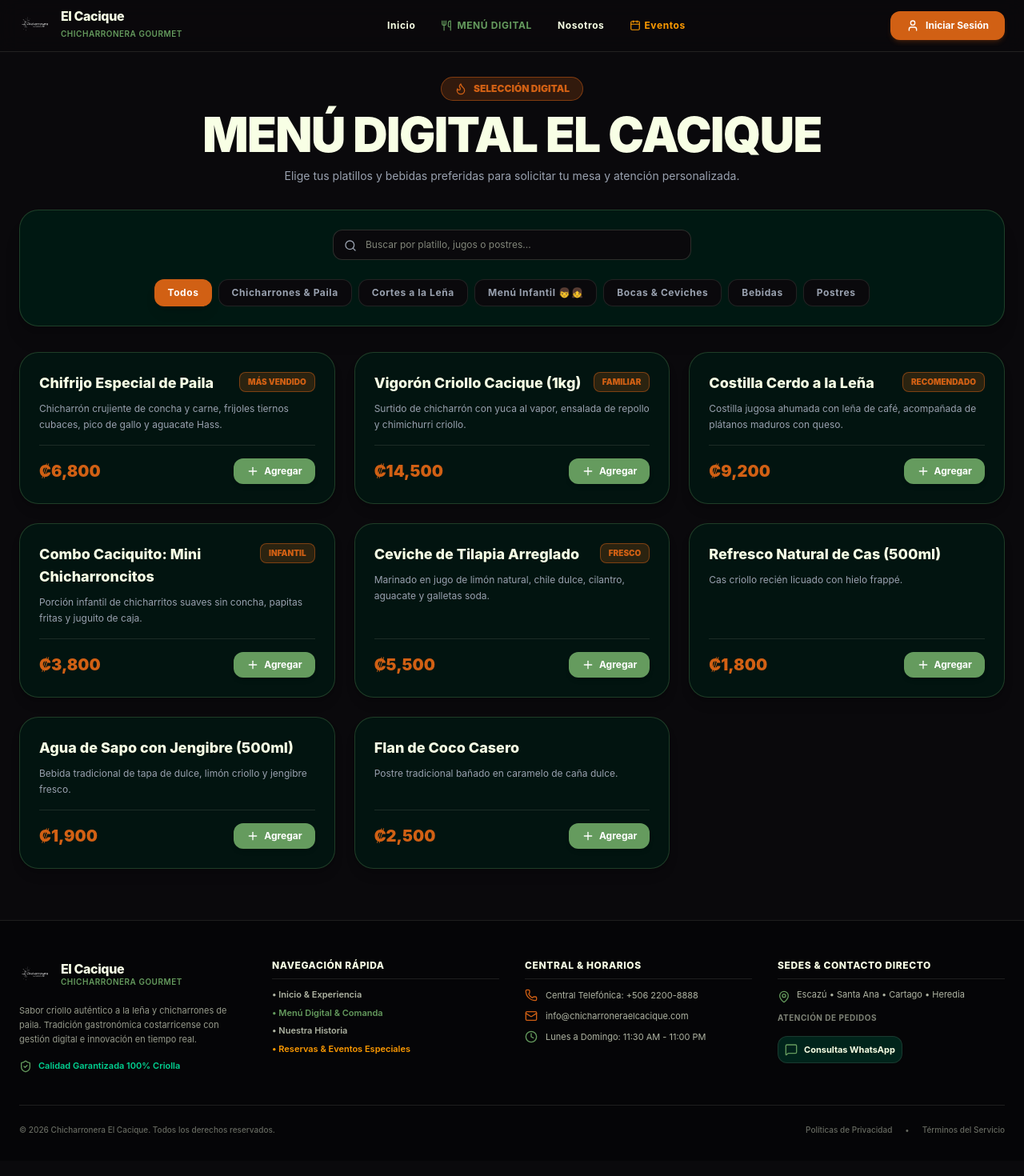
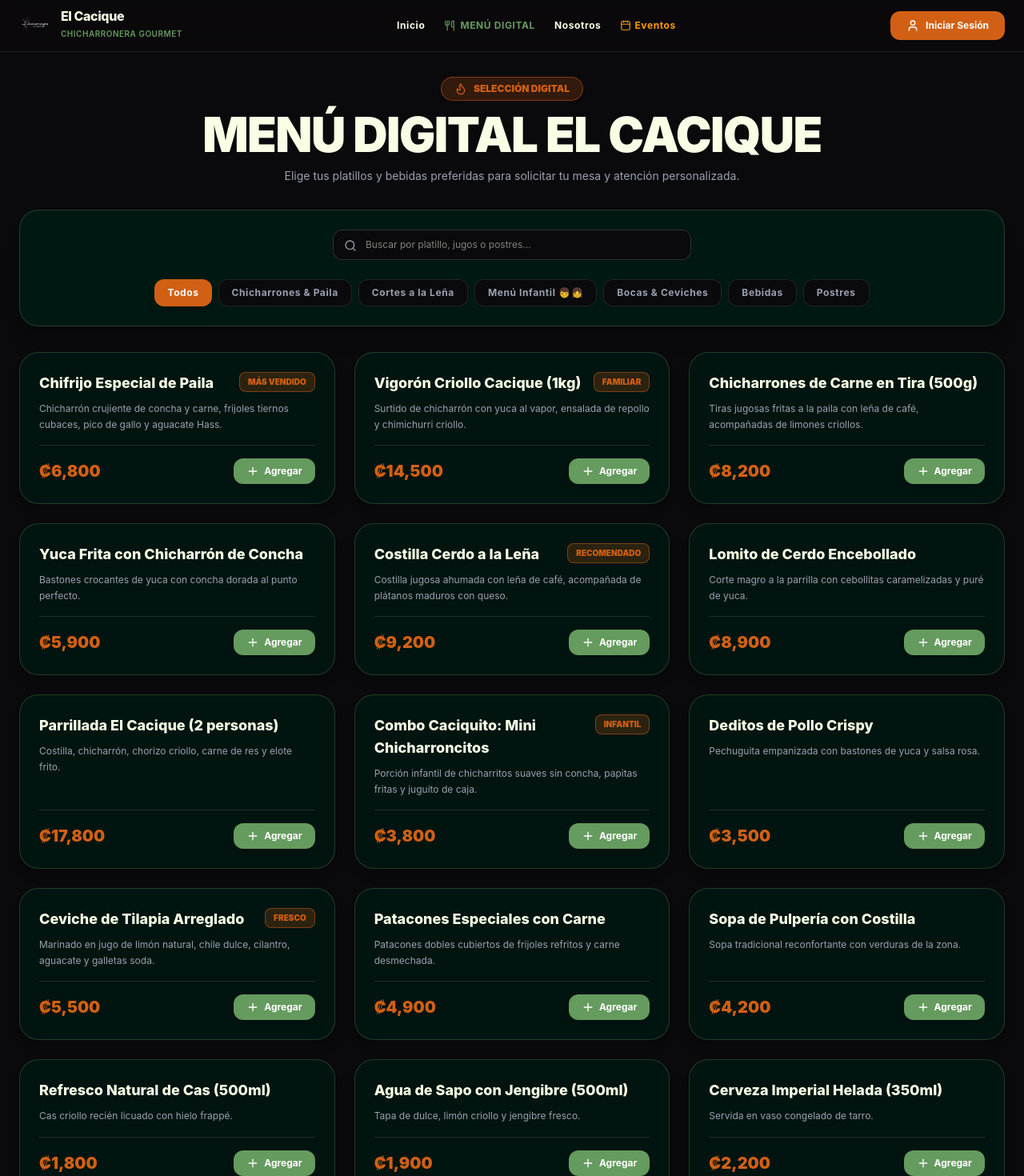
Before and after one commit to AngelDST13/Proyecto-Restaurante, a React (Vite) app: page /menu in a window 1280 px wide. Shown: the top 1470 px of the page at 80% size. Built offline with nearby package versions, Linux system fonts and the light colour scheme; the HTML template or start-up script is replaced by a standard one.

Commit message:
feat: modulo KDS de cocina con tiempos promedio por comensal, corrección de autocompletado en login, cuentas de meseros ampliadas por sede y flujo json para n8n

```diff
--- a/src/components/Navbar.jsx
+++ b/src/components/Navbar.jsx
@@ -1,7 +1,7 @@
 import { useState } from 'react';
 import { Link, useNavigate, useLocation } from 'react-router-dom';
 import { useAuth } from '../context/AuthContext';
-import { Utensils, LogOut, Menu as MenuIcon, X, Calendar, User, ShieldAlert } from 'lucide-react';
+import { Utensils, LogOut, Menu as MenuIcon, X, Calendar, User, ShieldAlert, ChefHat } from 'lucide-react';
 import logoNegro from '../assets/img/LogoN.svg';
 
 export default function Navbar() {
@@ -33,51 +33,33 @@ export default function Navbar() {
     <header className="fixed top-0 left-0 right-0 z-50 bg-[#0A090C]/90 backdrop-blur-md border-b border-[#F8FFE5]/10 text-[#F8FFE5]">
       <div className="max-w-7xl mx-auto px-6 h-16 flex items-center justify-between">
 
-        {/* LOGO INSTITUCIONAL */}
         <button onClick={() => scrollToSection('inicio')} className="flex items-center gap-3 group cursor-pointer text-left">
-          <img
-            src={logoNegro}
-            alt="Logo Chicharronera El Cacique"
-            className="h-10 w-auto object-contain transition-transform group-hover:scale-105"
-          />
+          <img src={logoNegro} alt="Logo Chicharronera El Cacique" className="h-10 w-auto object-contain transition-transform group-hover:scale-105" />
           <div>
             <span className="font-extrabold text-base tracking-tight text-[#F8FFE5] block leading-none">El Cacique</span>
             <span className="text-[10px] text-[#659B5E] font-semibold tracking-wider uppercase">Chicharronera Gourmet</span>
           </div>
         </button>
 
-        {/* NAVEGACIÓN PRINCIPAL */}
-        <nav className="hidden md:flex items-center gap-8 text-xs font-bold tracking-wider uppercase">
-          <button onClick={() => scrollToSection('inicio')} className="hover:text-[#D16014] transition-colors cursor-pointer">
-            Inicio
-          </button>
+        <nav className="hidden md:flex items-center gap-6 text-xs font-bold tracking-wider uppercase">
+          <button onClick={() => scrollToSection('inicio')} className="hover:text-[#D16014] cursor-pointer">Inicio</button>
+          <Link to="/menu" className="hover:text-[#D16014] flex items-center gap-1.5 text-[#659B5E]"><Utensils className="w-3.5 h-3.5" /> Menú Digital</Link>
+          <button onClick={() => scrollToSection('nosotros')} className="hover:text-[#D16014] cursor-pointer">Nosotros</button>
+          <button onClick={() => scrollToSection('eventos')} className="hover:text-[#D16014] flex items-center gap-1 text-amber-500 cursor-pointer"><Calendar className="w-3.5 h-3.5" /> Eventos</button>
 
-          <Link to="/menu" className="hover:text-[#D16014] transition-colors flex items-center gap-1.5 text-[#659B5E]">
-            <Utensils className="w-3.5 h-3.5" /> Menú Digital
-          </Link>
-
-          <button onClick={() => scrollToSection('nosotros')} className="hover:text-[#D16014] transition-colors cursor-pointer">
-            Nosotros
-          </button>
-
-          <button onClick={() => scrollToSection('eventos')} className="hover:text-[#D16014] transition-colors flex items-center gap-1 text-amber-500 cursor-pointer">
-            <Calendar className="w-3.5 h-3.5" /> Eventos
-          </button>
-
-          {user?.rol === 'administrador' && (
-            <Link to="/admin" className="px-3 py-1.5 rounded-xl bg-[#D16014]/20 border border-[#D16014]/50 text-[#D16014] flex items-center gap-1.5 animate-pulse">
-              <ShieldAlert className="w-3.5 h-3.5" /> Panel Admin
+          {(user?.rol === 'mesero' || user?.rol === 'administrador') && (
+            <Link to="/kitchen" className="px-3 py-1.5 rounded-xl bg-[#D16014]/20 border border-[#D16014]/50 text-[#D16014] flex items-center gap-1.5">
+              <ChefHat className="w-3.5 h-3.5" /> Cocina KDS
             </Link>
           )}
 
-          {user?.rol === 'mesero' && (
-            <Link to="/waiter" className="px-3 py-1.5 rounded-xl bg-[#659B5E]/20 border border-[#659B5E]/50 text-[#659B5E] flex items-center gap-1.5">
-              <Utensils className="w-3.5 h-3.5" /> Panel Mesero
+          {user?.rol === 'administrador' && (
+            <Link to="/admin" className="px-3 py-1.5 rounded-xl bg-amber-500/20 border border-amber-500/50 text-amber-400 flex items-center gap-1.5">
+              <ShieldAlert className="w-3.5 h-3.5" /> Panel Admin
             </Link>
           )}
         </nav>
 
-        {/* PERFIL / INICIAR SESIÓN */}
         <div className="hidden md:flex items-center gap-4 text-xs font-bold">
           {user ? (
             <div className="flex items-center gap-3 border-l border-[#F8FFE5]/15 pl-4">
@@ -85,29 +67,16 @@ export default function Navbar() {
                 <span className="block text-[#F8FFE5] font-bold leading-tight">{user.nombre || user.email.split('@')[0]}</span>
                 <span className="block text-[9px] text-[#659B5E] capitalize">{user.rol}</span>
               </div>
-              <button
-                onClick={logout}
-                className="p-2 text-gray-400 hover:text-red-400 hover:bg-red-500/10 rounded-xl transition-all cursor-pointer"
-                title="Cerrar Sesión"
-              >
-                <LogOut className="w-4 h-4" />
-              </button>
+              <button onClick={logout} className="p-2 text-gray-400 hover:text-red-400 hover:bg-red-500/10 rounded-xl cursor-pointer"><LogOut className="w-4 h-4" /></button>
             </div>
           ) : (
-            <button
-              onClick={() => navigate('/login')}
-              className="px-5 py-2.5 rounded-xl bg-[#D16014] hover:bg-[#b8510f] text-white font-bold transition-all shadow-md shadow-[#D16014]/20 flex items-center gap-2 cursor-pointer"
-            >
+            <button onClick={() => navigate('/login')} className="px-5 py-2.5 rounded-xl bg-[#D16014] hover:bg-[#b8510f] text-white font-bold flex items-center gap-2 cursor-pointer">
               <User className="w-4 h-4" /> Iniciar Sesión
             </button>
           )}
         </div>
 
-        {/* MENÚ MÓVIL */}
-        <button
-          onClick={() => setMobileMenuOpen(!mobileMenuOpen)}
-          className="md:hidden p-2 text-gray-300 hover:text-white"
-        >
+        <button onClick={() => setMobileMenuOpen(!mobileMenuOpen)} className="md:hidden p-2 text-gray-300">
           {mobileMenuOpen ? <X className="w-6 h-6" /> : <MenuIcon className="w-6 h-6" />}
         </button>
       </div>
@@ -116,13 +85,8 @@ export default function Navbar() {
         <div className="md:hidden bg-[#0A090C] border-b border-[#F8FFE5]/10 px-6 py-4 space-y-3 text-xs font-bold uppercase">
           <button onClick={() => scrollToSection('inicio')} className="block w-full text-left py-2">Inicio</button>
           <Link to="/menu" onClick={() => setMobileMenuOpen(false)} className="block py-2 text-[#659B5E]">Menú Digital</Link>
-          <button onClick={() => scrollToSection('nosotros')} className="block w-full text-left py-2">Nosotros</button>
-          <button onClick={() => scrollToSection('eventos')} className="block w-full text-left py-2 text-amber-500">Eventos</button>
-          {user ? (
-            <button onClick={logout} className="w-full text-left py-2 text-red-400">Cerrar Sesión</button>
-          ) : (
-            <button onClick={() => navigate('/login')} className="w-full py-2.5 bg-[#D16014] rounded-xl text-center text-white mt-2">Iniciar Sesión</button>
-          )}
+          <Link to="/kitchen" onClick={() => setMobileMenuOpen(false)} className="block py-2 text-[#D16014]">Panel Cocina</Link>
+          {user ? <button onClick={logout} className="w-full text-left py-2 text-red-400">Cerrar Sesión</button> : <button onClick={() => navigate('/login')} className="w-full py-2.5 bg-[#D16014] rounded-xl text-center text-white mt-2">Iniciar Sesión</button>}
         </div>
       )}
     </header>
--- a/src/pages/Login.jsx
+++ b/src/pages/Login.jsx
@@ -1,4 +1,4 @@
-import { useState } from 'react';
+import { useState, useEffect } from 'react';
 import { useNavigate } from 'react-router-dom';
 import { motion } from 'framer-motion';
 import { useAuth } from '../context/AuthContext';
@@ -11,6 +11,7 @@ export default function Login() {
   const navigate = useNavigate();
   const [isRegister, setIsRegister] = useState(false);
 
+  // CAMPOS VACÍOS POR DEFECTO
   const [email, setEmail] = useState('');
   const [password, setPassword] = useState('');
   const [nombre, setNombre] = useState('');
@@ -18,6 +19,13 @@ export default function Login() {
 
   const [newCoupon, setNewCoupon] = useState(null);
   const [toast, setToast] = useState({ show: false, message: '', type: 'info' });
+
+  // LIMPIEZA FORZADA DE CAMPOS EN EL MONTAJE
+  useEffect(() => {
+    setEmail('');
+    setPassword('');
+    setNombre('');
+  }, []);
 
   const showToast = (message, type = 'success') => {
     setToast({ show: true, message, type });
@@ -58,7 +66,6 @@ export default function Login() {
 
       setTimeout(() => {
         if (res.user.rol === 'administrador') {
-          window.open('/admin', '_blank');
           navigate('/admin');
         } else if (res.user.rol === 'mesero') {
           navigate('/waiter');
@@ -124,7 +131,11 @@ export default function Login() {
           </div>
         )}
 
+        {/* INHIBIDOR DE AUTOCOMPLETADO */}
         <form onSubmit={handleSubmit} autoComplete="off" className="space-y-4 text-xs">
+          <input type="text" style={{ display: 'none' }} />
+          <input type="password" style={{ display: 'none' }} />
+
           {isRegister && (
             <div className="space-y-1">
               <label className="block font-bold text-[#F8FFE5]/80">Nombre Completo</label>
@@ -135,6 +146,7 @@ export default function Login() {
                   placeholder="ej: Angel Salazar"
                   value={nombre}
                   onChange={e => setNombre(e.target.value)}
+                  autoComplete="off"
                   required
                   className="w-full bg-[#0A090C] border border-[#F8FFE5]/15 rounded-xl pl-10 pr-4 py-3 text-[#F8FFE5] focus:outline-none focus:border-[#D16014]"
                 />
@@ -148,9 +160,10 @@ export default function Login() {
               <Mail className="w-4 h-4 absolute left-3.5 top-3 text-[#F8FFE5]/40" />
               <input
                 type="email"
-                placeholder="ej: admin@elcacique.com"
+                placeholder="ej: mesero.escazu@elcacique.com"
                 value={email}
                 onChange={e => setEmail(e.target.value)}
+                autoComplete="new-password"
                 required
                 className="w-full bg-[#0A090C] border border-[#F8FFE5]/15 rounded-xl pl-10 pr-4 py-3 text-[#F8FFE5] focus:outline-none focus:border-[#D16014]"
               />
@@ -166,6 +179,7 @@ export default function Login() {
                 placeholder="••••••••••••"
                 value={password}
                 onChange={e => setPassword(e.target.value)}
+                autoComplete="new-password"
                 required
                 className="w-full bg-[#0A090C] border border-[#F8FFE5]/15 rounded-xl pl-10 pr-10 py-3 text-[#F8FFE5] focus:outline-none focus:border-[#D16014]"
               />
@@ -181,9 +195,10 @@ export default function Login() {
 
           {!isRegister && (
             <div className="p-3 bg-[#0A090C] border border-[#F8FFE5]/10 rounded-xl space-y-1 text-[10px]">
-              <span className="text-gray-400 font-bold block uppercase">Credenciales Oficiales:</span>
-              <p className="text-[#659B5E] font-mono">Admin: admin@elcacique.com | AdminCacique2026!</p>
-              <p className="text-amber-400 font-mono">Mesero: mesero.escazu@elcacique.com | MeseroEscazu2026!</p>
+              <span className="text-gray-400 font-bold block uppercase">Acceso Rápido por Sede:</span>
+              <p className="text-[#659B5E] font-mono">Escazú: mesero.escazu@elcacique.com | MeseroEscazu2026!</p>
+              <p className="text-amber-400 font-mono">Santa Ana: mesero.santaana@elcacique.com | MeseroSantaAna2026!</p>
+              <p className="text-cyan-400 font-mono">Cartago: mesero.cartago@elcacique.com | MeseroCartago2026!</p>
             </div>
           )}
 
--- a/src/pages/Menu.jsx
+++ b/src/pages/Menu.jsx
@@ -10,15 +10,36 @@ export default function Menu() {
   const [isNoticeModalOpen, setIsNoticeModalOpen] = useState(false);
   const [toast, setToast] = useState({ show: false, message: '', type: 'info' });
 
+  // CATÁLOGO CULINARIO EXTENDIDO
   const fullMenu = [
+    // PAILA Y CHICHARRONES
     { id: 1, nombre: 'Chifrijo Especial de Paila', cat: 'paila', precio: 6800, desc: 'Chicharrón crujiente de concha y carne, frijoles tiernos cubaces, pico de gallo y aguacate Hass.', badge: 'Más Vendido' },
     { id: 2, nombre: 'Vigorón Criollo Cacique (1kg)', cat: 'paila', precio: 14500, desc: 'Surtido de chicharrón con yuca al vapor, ensalada de repollo y chimichurri criollo.', badge: 'Familiar' },
-    { id: 3, nombre: 'Costilla Cerdo a la Leña', cat: 'cortes', precio: 9200, desc: 'Costilla jugosa ahumada con leña de café, acompañada de plátanos maduros con queso.', badge: 'Recomendado' },
-    { id: 4, nombre: 'Combo Caciquito: Mini Chicharroncitos', cat: 'ninos', precio: 3800, desc: 'Porción infantil de chicharritos suaves sin concha, papitas fritas y juguito de caja.', badge: 'Infantil' },
-    { id: 5, nombre: 'Ceviche de Tilapia Arreglado', cat: 'bocas', precio: 5500, desc: 'Marinado en jugo de limón natural, chile dulce, cilantro, aguacate y galletas soda.', badge: 'Fresco' },
-    { id: 6, nombre: 'Refresco Natural de Cas (500ml)', cat: 'bebidas', precio: 1800, desc: 'Cas criollo recién licuado con hielo frappé.' },
-    { id: 7, nombre: 'Agua de Sapo con Jengibre (500ml)', cat: 'bebidas', precio: 1900, desc: 'Bebida tradicional de tapa de dulce, limón criollo y jengibre fresco.' },
-    { id: 8, nombre: 'Flan de Coco Casero', cat: 'postres', precio: 2500, desc: 'Postre tradicional bañado en caramelo de caña dulce.' }
+    { id: 3, nombre: 'Chicharrones de Carne en Tira (500g)', cat: 'paila', precio: 8200, desc: 'Tiras jugosas fritas a la paila con leña de café, acompañadas de limones criollos.' },
+    { id: 4, nombre: 'Yuca Frita con Chicharrón de Concha', cat: 'paila', precio: 5900, desc: 'Bastones crocantes de yuca con concha dorada al punto perfecto.' },
+
+    // CORTES A LA LEÑA
+    { id: 5, nombre: 'Costilla Cerdo a la Leña', cat: 'cortes', precio: 9200, desc: 'Costilla jugosa ahumada con leña de café, acompañada de plátanos maduros con queso.', badge: 'Recomendado' },
+    { id: 6, nombre: 'Lomito de Cerdo Encebollado', cat: 'cortes', precio: 8900, desc: 'Corte magro a la parrilla con cebollitas caramelizadas y puré de yuca.' },
+    { id: 7, nombre: 'Parrillada El Cacique (2 personas)', cat: 'cortes', precio: 17800, desc: 'Costilla, chicharrón, chorizo criollo, carne de res y elote frito.' },
+
+    // MENÚ INFANTIL
+    { id: 8, nombre: 'Combo Caciquito: Mini Chicharroncitos', cat: 'ninos', precio: 3800, desc: 'Porción infantil de chicharritos suaves sin concha, papitas fritas y juguito de caja.', badge: 'Infantil' },
+    { id: 9, nombre: 'Deditos de Pollo Crispy', cat: 'ninos', precio: 3500, desc: 'Pechuguita empanizada con bastones de yuca y salsa rosa.' },
+
+    // BOCAS Y CEVICHES
+    { id: 10, nombre: 'Ceviche de Tilapia Arreglado', cat: 'bocas', precio: 5500, desc: 'Marinado en jugo de limón natural, chile dulce, cilantro, aguacate y galletas soda.', badge: 'Fresco' },
+    { id: 11, nombre: 'Patacones Especiales con Carne', cat: 'bocas', precio: 4900, desc: 'Patacones dobles cubiertos de frijoles refritos y carne desmechada.' },
+    { id: 12, nombre: 'Sopa de Pulpería con Costilla', cat: 'bocas', precio: 4200, desc: 'Sopa tradicional reconfortante con verduras de la zona.' },
+
+    // BEBIDAS Y LICORES
+    { id: 13, nombre: 'Refresco Natural de Cas (500ml)', cat: 'bebidas', precio: 1800, desc: 'Cas criollo recién licuado con hielo frappé.' },
+    { id: 14, nombre: 'Agua de Sapo con Jengibre (500ml)', cat: 'bebidas', precio: 1900, desc: 'Tapa de dulce, limón criollo y jengibre fresco.' },
+    { id: 15, nombre: 'Cerveza Imperial Helada (350ml)', cat: 'bebidas', precio: 2200, desc: 'Servida en vaso congelado de tarro.' },
+
+    // POSTRES
+    { id: 16, nombre: 'Flan de Coco Casero', cat: 'postres', precio: 2500, desc: 'Postre tradicional bañado en caramelo de caña dulce.' },
+    { id: 17, nombre: 'Empanada Dulce de Plátano y Queso', cat: 'postres', precio: 2200, desc: 'Rellena de queso Turrialba con toque de canela.' }
   ];
 
   const showToast = (message, type = 'success') => {
@@ -33,7 +54,7 @@ export default function Menu() {
       }
       return [...prev, { ...item, cantidad: 1 }];
     });
-    showToast(`${item.nombre} agregado al pedido`, 'info');
+    showToast(`${item.nombre} agregado a la selección`, 'info');
   };
 
   const handleQuantityChange = (id, delta) => {
@@ -174,7 +195,6 @@ export default function Menu() {
           </div>
         )}
 
-        {/* DESPLEGABLE DE SELECCIÓN */}
         {isCartOpen && (
           <div className="fixed inset-0 z-50 bg-black/60 backdrop-blur-sm flex justify-end">
             <div className="w-full max-w-md bg-[#001812] h-full p-6 space-y-6 flex flex-col justify-between border-l border-[#659B5E]/30 text-xs">
```
Also changed, not shown: src/routes/AppRouter.jsx (+13 -2 lines), src/services/authSecurity.js (+22 -1 lines).
